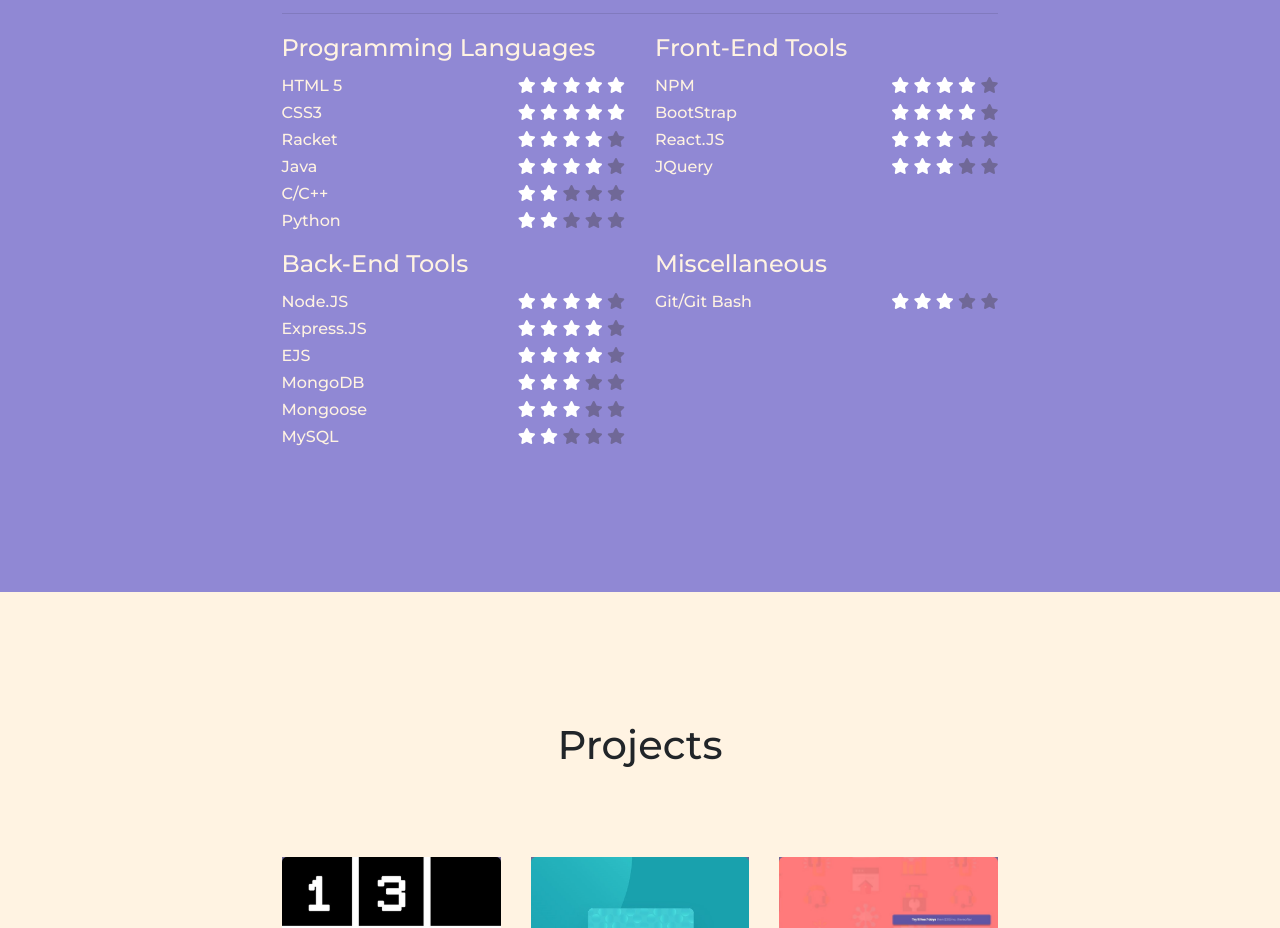
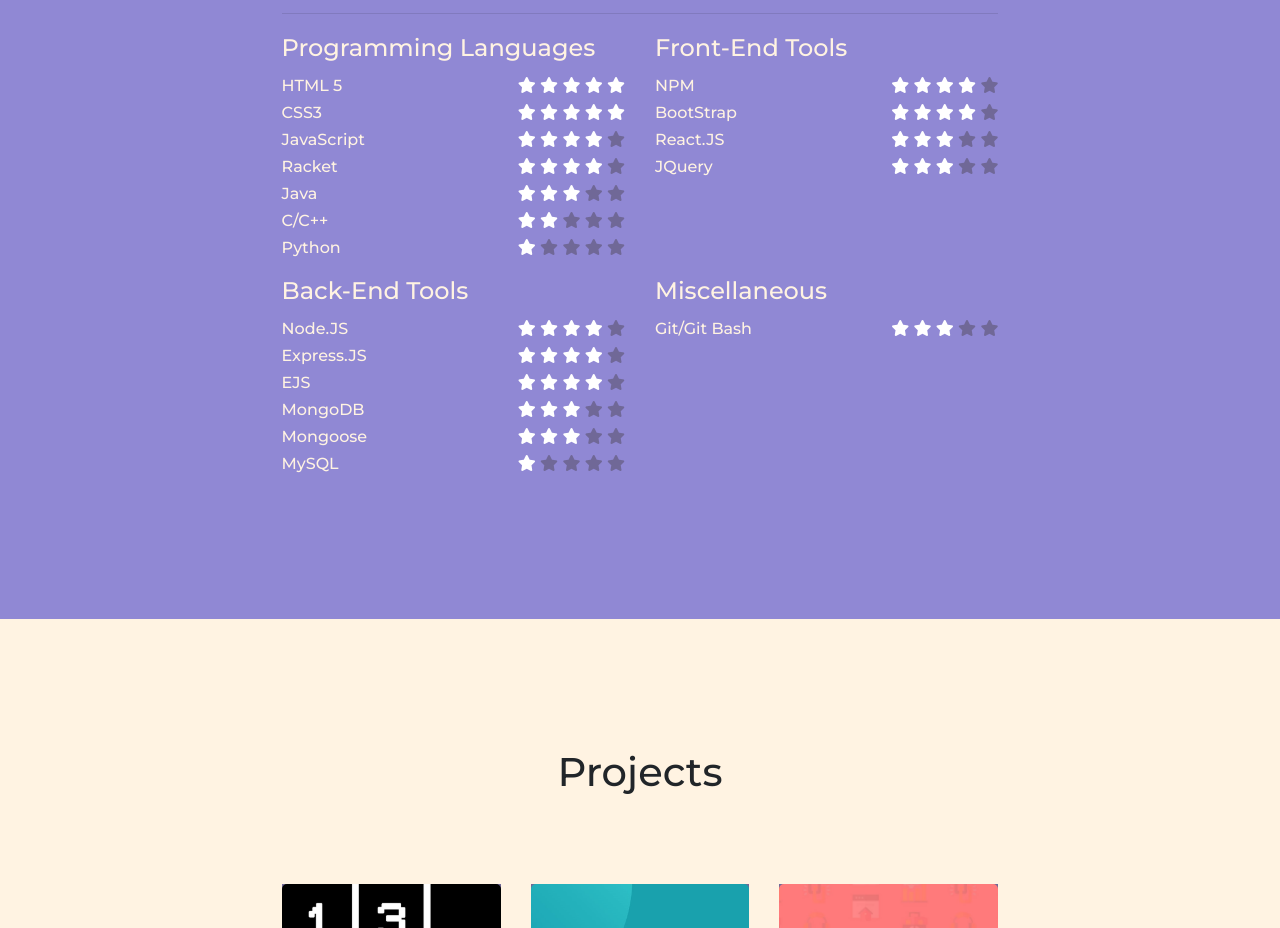
Before and after one commit to a22yuen/personal-website, a plain HTML site: page index.html in a window 1280 px wide. Shown: the part 1580-2508 px from the top of the page. Drawn offline with nearby package versions, Linux system fonts and the light colour scheme.

Commit message:
added javascript to skills

```diff
--- a/index.html
+++ b/index.html
@@ -129,6 +129,16 @@
                 </span>
               </li>
               <li>
+                <span class="ability-title">JavaScript</span>
+                <span class="ability-score">
+                  <i class="fas fa-star"></i>
+                  <i class="fas fa-star"></i>
+                  <i class="fas fa-star"></i>
+                  <i class="fas fa-star"></i>
+                  <i class="fas fa-star no"></i>
+                </span>
+              </li>
+              <li>
                 <span class="ability-title">Racket </span>
                 <span class="ability-score">
                   <i class="fas fa-star"></i>
@@ -144,7 +154,7 @@
                   <i class="fas fa-star"></i>
                   <i class="fas fa-star"></i>
                   <i class="fas fa-star"></i>
-                  <i class="fas fa-star"></i>
+                  <i class="fas fa-star no"></i>
                   <i class="fas fa-star no"></i>
                 </span>
               </li>
@@ -162,7 +172,7 @@
                 <span class="ability-title">Python </span>
                 <span class="ability-score">
                   <i class="fas fa-star"></i>
-                  <i class="fas fa-star"></i>
+                  <i class="fas fa-star no"></i>
                   <i class="fas fa-star no"></i>
                   <i class="fas fa-star no"></i>
                   <i class="fas fa-star no"></i>
@@ -274,7 +284,7 @@
                 <span class="ability-title">MySQL </span>
                 <span class="ability-score">
                   <i class="fas fa-star"></i>
-                  <i class="fas fa-star"></i>
+                  <i class="fas fa-star no"></i>
                   <i class="fas fa-star no"></i>
                   <i class="fas fa-star no"></i>
                   <i class="fas fa-star no"></i>
```
